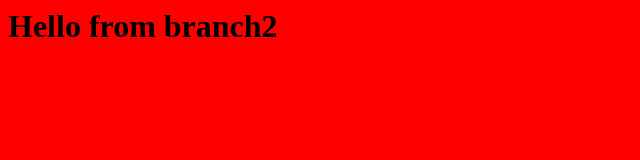
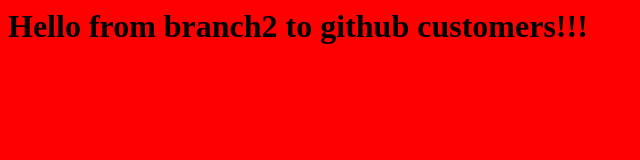
Before and after one commit to VadymKyrylenko/temp1, a plain HTML site: page index.html in a window 1280 px wide. Shown: the whole page, without its empty margins (0-640 px from the left). Drawn offline with Linux system fonts and the light colour scheme.

Commit message:
trying to be funny

```diff
--- a/index.html
+++ b/index.html
@@ -1,7 +1,7 @@
 <html>
 	<body bgcolor="red">
 
-	<h1>Hello from branch2</h1>
+	<h1>Hello from branch2 to github customers!!!</h1>
 
 	</body>
 </html>
```
